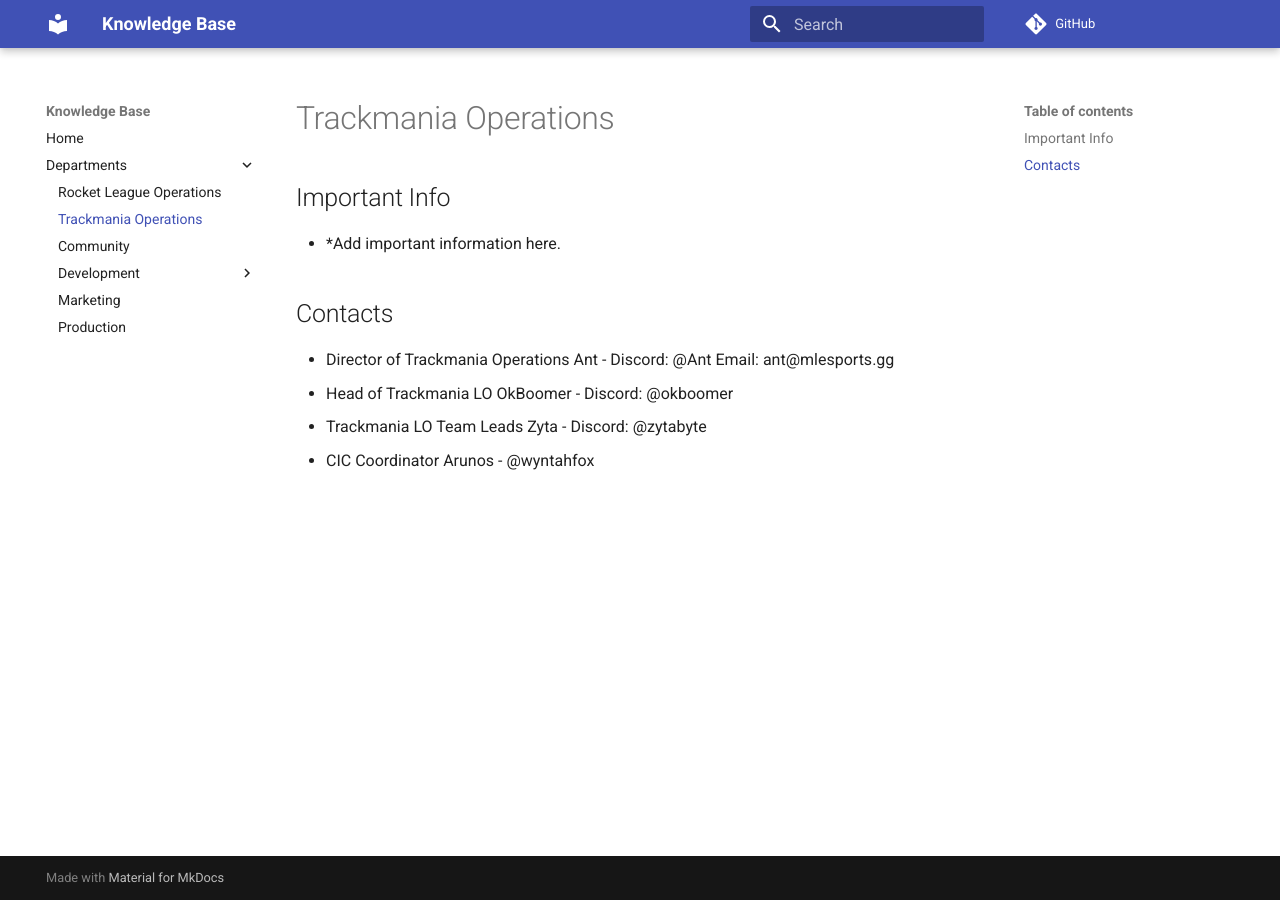
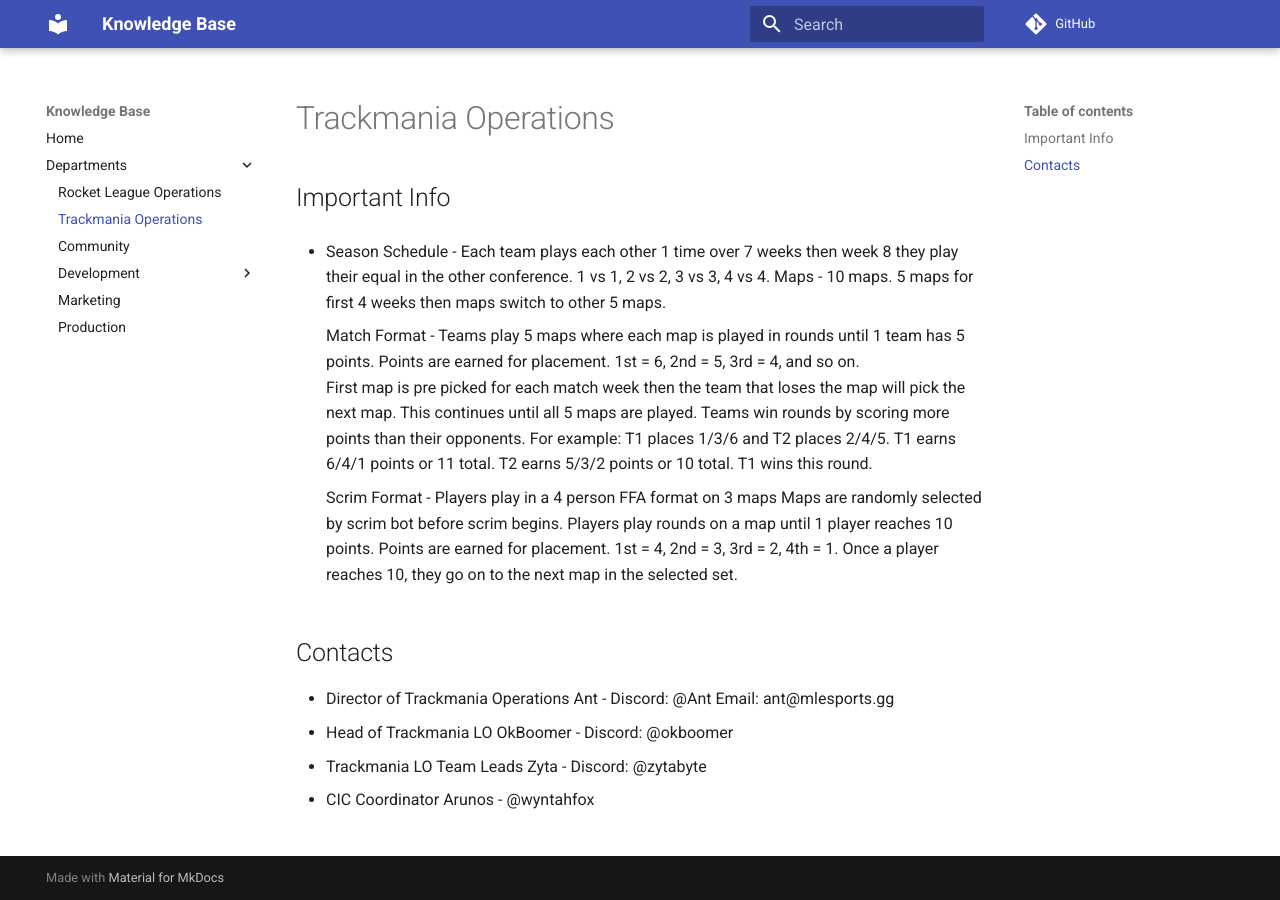
Before and after one commit to Minor-League-Esports/knowledgeBase, an MkDocs documentation site: the page built from docs/departments/trackmania-operations.md, in a window 1280 px wide. Built offline with MkDocs 1.6.1 and Material for MkDocs 9.7.7, drawn with Linux system fonts in a browser that asks for light colours; comment, search, counter and statistics services are not loaded.

Commit message:
Update trackmania-operations.md
Added match and scrim format

```diff
--- a/docs/departments/trackmania-operations.md
+++ b/docs/departments/trackmania-operations.md
@@ -1,8 +1,19 @@
 # Trackmania Operations
 
 ## Important Info
+- Season Schedule - Each team plays each other 1 time over 7 weeks then week 8 they play their equal in the other conference. 1 vs 1, 2 vs 2, 3 vs 3, 4 vs 4.
+    Maps - 10 maps. 5 maps for first 4 weeks then maps switch to other 5 maps.
 
-- *Add important information here.
+    Match Format - Teams play 5 maps where each map is played in rounds until 1 team has 5 points. Points are earned for placement. 1st = 6, 2nd = 5, 3rd = 4, and so on.
+          First map is pre picked for each match week then the team that loses the map will pick the next map. This continues until all 5 maps are played.
+          Teams win rounds by scoring more points than their opponents. For example: T1 places 1/3/6 and T2 places 2/4/5. T1 earns 6/4/1 points or 11 total. T2 earns 5/3/2 points or 10 total.
+              T1 wins this round.
+
+    Scrim Format - Players play in a 4 person FFA format on 3 maps
+          Maps are randomly selected by scrim bot before scrim begins.
+          Players play rounds on a map until 1 player reaches 10 points. Points are earned for placement. 1st = 4, 2nd = 3, 3rd = 2, 4th = 1.
+              Once a player reaches 10, they go on to the next map in the selected set.
+
 
 ## Contacts
 
```
